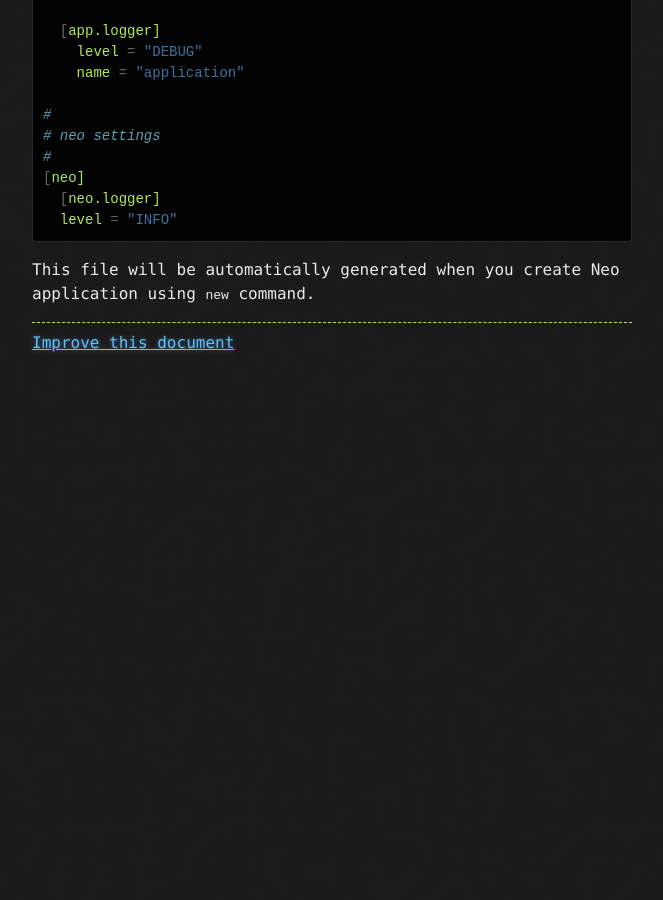
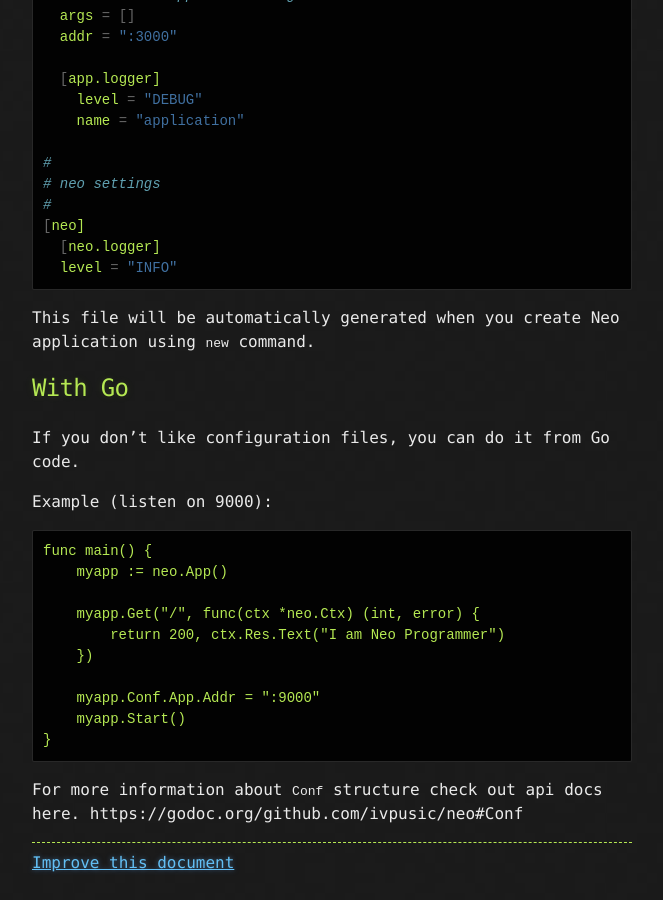
Before and after one commit to ivpusic/neo, a Jekyll site: the page built from _posts/2015-01-23-configuration.md, in a window 1280 px wide and 900 px high, scrolled down 1014 px. Shown: the whole window, without its empty margins (458-1121 px from the left). Built offline with Jekyll 4.4.1, drawn with Linux system fonts in a browser that asks for light colours; nearby versions of some CDN libraries; Markdown is read by kramdown in place of the engine named in the settings; before the commit the page ends 1419 px from its top, so only the background shows below that.

Commit message:
Update 2015-01-23-configuration.md

````diff
--- a/_posts/2015-01-23-configuration.md
+++ b/_posts/2015-01-23-configuration.md
@@ -4,6 +4,8 @@
 date: 2015-01-22 15:39:41
 categories: tutorials
 ---
+
+### With toml
 
 You can configure your application using ``toml`` based configuration file. By default Neo will look for configuration file with name ``config.toml`` in the same directory as application ``main.go`` file.
 
@@ -48,3 +50,23 @@
 ```
 
 This file will be automatically generated when you create Neo application using ``new`` command.
+
+## With Go
+
+If you don't like configuration files, you can do it from Go code.
+
+Example (listen on 9000):
+```Go
+func main() {
+    myapp := neo.App()
+
+    myapp.Get("/", func(ctx *neo.Ctx) (int, error) {
+        return 200, ctx.Res.Text("I am Neo Programmer")
+    })
+
+    myapp.Conf.App.Addr = ":9000"
+    myapp.Start()
+}
+```
+
+For more information about `Conf` structure check out api docs here. https://godoc.org/github.com/ivpusic/neo#Conf
````
